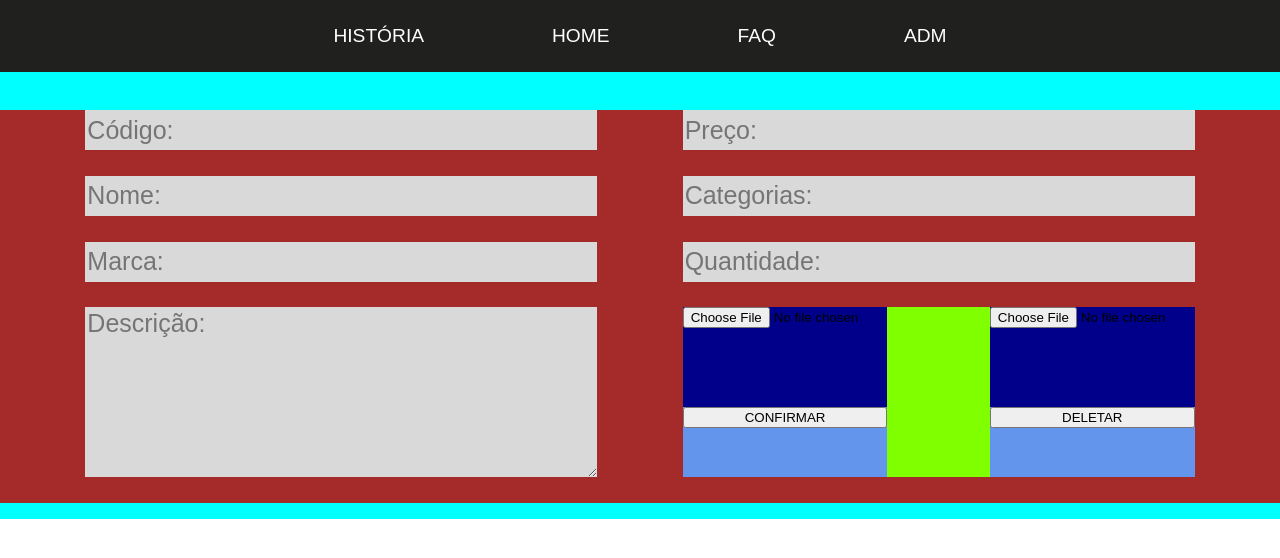
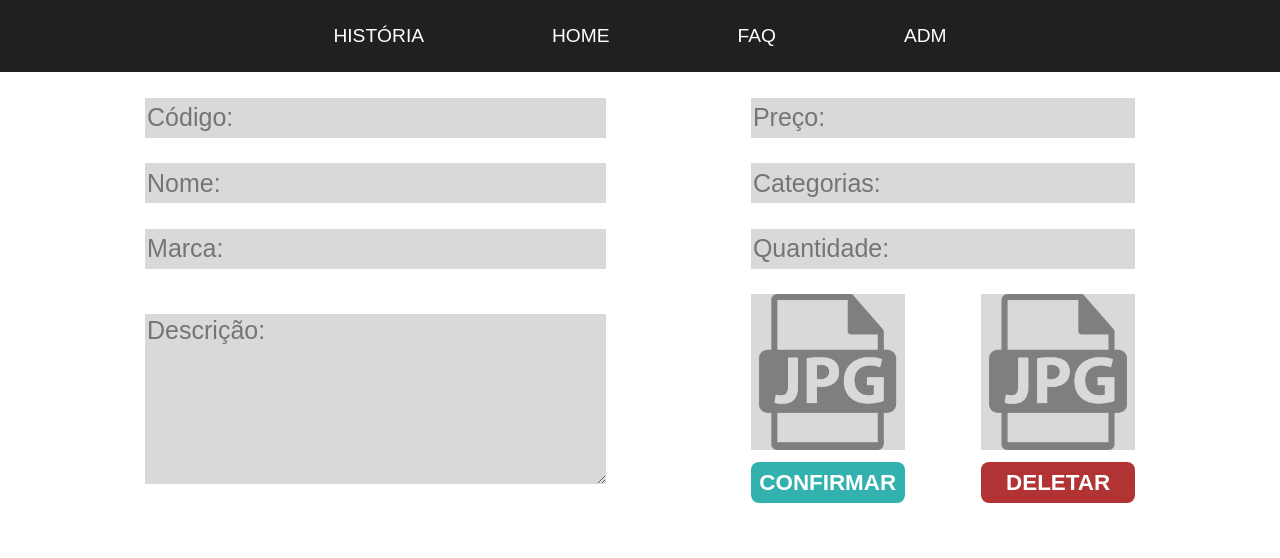
Before and after one commit to gabrieliromagnarita/TCC, a Flask app: page /admin-render in a window 1280 px wide. Shown: the part 105-663 px from the top of the page. Run offline with Flask 3, Linux system fonts and the light colour scheme.

Commit message:
front admin pronto

```diff
--- a/static/estilo.css
+++ b/static/estilo.css
@@ -278,16 +278,14 @@ label{
 
 /*********************** corpo adm  ***********************/
 #content-admin{
-    padding-top: 3%;
+    padding-top: 2%;
     display: flex;
     justify-content: center;
-    background-color: aqua;
 }
 
 #form-admin{
     width: 100%;
     min-height: 346px;
-    background-color: brown;
 }
 
 .form-row-admin{
@@ -304,7 +302,16 @@ label{
 
 .admin-input{
     height: 40px;
-    width: 40%;
+    width: 36%;
+    background-color: #D9D9D9;
+    font-size: 25px;
+    margin: 0;
+    border: none;
+}
+
+.admin-input2{
+    height: 40px;
+    width: 30%;
     background-color: #D9D9D9;
     font-size: 25px;
     margin: 0;
@@ -320,7 +327,7 @@ label{
 
 .admin-textarea{
     height: 170px;
-    width: 40%;
+    width: 36%;
     background-color: #D9D9D9;
     font-size: 25px;
     margin: 0;
@@ -329,24 +336,66 @@ label{
 }
 
 .files-admin{
-    width: 40%;
+    width: 30%;
     display: flex;
     flex-direction: row;
-    background-color: chartreuse;
     justify-content: space-between;
-    height: 170px;
+    height: 190px;
 }
 
 .file-upload{
     width: 40%;
+    height: 110%;
     display: flex;
     flex-direction: column;
-    background-color: cornflowerblue;
+    gap: 6%;
 }
 
 .admin-upload{
-    height: 100px;
-    background-color: darkblue;
+    height: 76%;
     display: flex;
     flex-direction: column;
+    justify-content: center;
+    align-items: center;
+    background-color: #D9D9D9;
 }
+
+.admin-upload:hover {
+    cursor: pointer;
+}
+
+.btn-confirmar{
+    width: 100%;
+    height: 20%;
+    background-color: #33B1AE;
+    color: white;
+    border: none;
+    border-radius: 8px;
+    font-size: 140%;
+    cursor: pointer;
+    font-weight: bold;
+    padding: 5px;
+    display: flex;
+    align-items: center;
+    justify-content: center;
+}
+
+.btn-deletar{
+    width: 100%;
+    height: 20%;
+    background-color: #b13333;
+    color: white;
+    border: none;
+    border-radius: 8px;
+    font-size: 140%;
+    cursor: pointer;
+    font-weight: bold;
+    padding: 5px;
+    display: flex;
+    align-items: center;
+    justify-content: center;
+}
+
+.file-input{
+    display: none;
+}
--- a/templates/admin.html
+++ b/templates/admin.html
@@ -25,26 +25,32 @@
                 <input type="hidden" name="acao-admin" value="adicionar">
                 <div class="form-row-admin">
                     <input type="text" name="codigo-admin" class="admin-input codigo" placeholder="Código:">
-                    <input type="text" name="preco-admin" class="admin-input preco" placeholder="Preço:">
+                    <input type="text" name="preco-admin" class="admin-input2 preco" placeholder="Preço:">
                 </div>
                 <div class="form-row-admin">
                     <input type="text" name="nome-admin" class="admin-input nome" placeholder="Nome:">
-                    <input type="text" name="categorias-admin" class="admin-input categorias" placeholder="Categorias:">
+                    <input type="text" name="categorias-admin" class="admin-input2 categorias" placeholder="Categorias:">
                 </div>
                 <div class="form-row-admin">
                     <input type="text" name="marca-admin" class="admin-input marca" placeholder="Marca:">
-                    <input type="number" name="qtd-admin" class="admin-input qtd" placeholder="Quantidade:">
+                    <input type="number" name="qtd-admin" class="admin-input2 qtd" placeholder="Quantidade:">
                 </div>
                 <div class="form-row-admin2">
                     <textarea name="desc-admin" class="admin-textarea desc" placeholder="Descrição:"></textarea>
                     <div class="files-admin">
                         <div class="file-upload">
-                            <input type="file" name="foto-admin" accept="image/*" class="admin-upload">
+                            <div class="admin-upload" onclick="document.getElementById('foto1').click()">
+                                <img id="preview1" src="/static/imagens/imge-upload-icon.png" style="width:100%; height:100%; object-fit:cover;">
+                            </div>
+                            <input type="file" id="foto1" name="foto-admin" onchange="previewImage(this, 'preview1')" class="file-input">
                             <button type="submit" class="btn-confirmar">CONFIRMAR</button>
                         </div>
                         <div class="file-upload">
-                            <input type="file" name="foto-admin" accept="image/*" class="admin-upload">
-                            <button type="submit" formaction="/admin" name="acao-admin" value="deletar" class="btn-deletar">DELETAR</button>
+                            <div class="admin-upload" onclick="document.getElementById('foto2').click()">
+                                <img id="preview2" src="/static/imagens/imge-upload-icon.png" style="width:100%; height:100%; object-fit:cover;">
+                            </div>
+                            <input type="file" id="foto2" name="foto-admin" onchange="previewImage(this, 'preview2')" class="file-input">
+                            <button type="submit" class="btn-deletar">DELETAR</button>
                         </div>
                     </div>
                 </div>
@@ -52,3 +58,20 @@
         </div>
     </BODY>
 </HTML>
+
+<script>
+function previewImage(input, previewId) {
+    const preview = document.getElementById(previewId);
+    const file = input.files[0];
+    const reader = new FileReader();
+
+    reader.onload = function (e) {
+        preview.src = e.target.result;
+        preview.style.display = 'block';
+    };
+
+    if (file) {
+        reader.readAsDataURL(file);
+    }
+}
+</script>
```
Also changed, not shown: static/imagens/imge-upload-icon.png (added).
